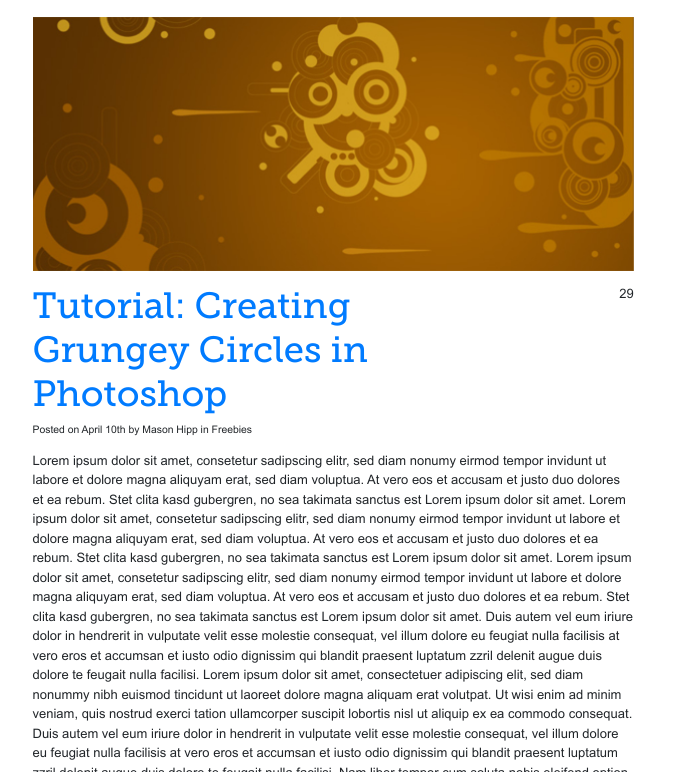
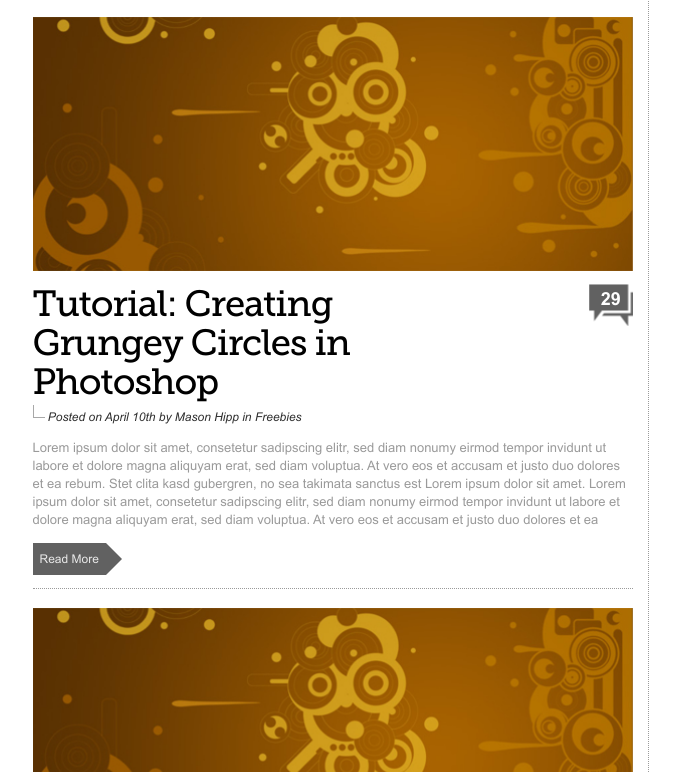
Before and after one commit to CubesFrontend/DesignBlog, a plain HTML site: page index.html in a window 1280 px wide. Shown: the part 136-908 px from the top of the page, without its empty margins (149-829 px from the left). Drawn offline with Linux system fonts and the light colour scheme; files whose address does not match are found by name.

Commit message:
news section complete

```diff
--- a/css/responsive.css
+++ b/css/responsive.css
@@ -50,6 +50,10 @@
         max-width: 947px;
     }
 
+    .left-content{
+        border-right: 1px dotted #9a9a9a;
+    }
+
 
 }
 
--- a/css/style.css
+++ b/css/style.css
@@ -15,6 +15,7 @@
 
 body{
     font-family: 'ArialMT';
+    color:#9a9a9a;
 }
 
 h1,h2,h3,h4,h5,h6,
@@ -48,3 +49,101 @@
     background: #000;
     color:#fff !important;
 }
+
+/*NEWS SECTION*/
+
+.news .news-item{
+    border-bottom: 1px dotted #9a9a9a;
+}
+.news .news-item:last-of-type{
+    border-bottom: none;
+}
+
+.news .news-item figure{
+    overflow: hidden;
+}
+
+.news .news-item figure img{
+    transition: 0.5s linear;
+}
+
+.news .news-item figure:hover img{
+    transform: scale(1.1);
+}
+
+.news-header h2{
+    line-height: 3rem;
+    letter-spacing: -1px;
+}
+
+.news-header h2 a{
+    color: #000;
+    text-decoration: none;
+}
+
+.news-header p.small{
+    font-family: 'Arial-ItalicMT';
+    color:#2e2e2e;
+    font-size: 12px !important;
+
+}
+
+.news-header p.small:before{
+    content: '';
+    display: inline-block;
+    width: 12px;
+    height: 13px;
+    border-left: 1px solid #a8a8a8;
+    border-bottom:1px solid #a8a8a8;
+    position: relative;
+    top:-3px;
+}
+
+.news-header .commets-number{
+    width: 44px;
+    height: 42px;
+    background: url('assets/comments.png') no-repeat center center;
+    font-family: 'Arial-BoldMT';
+    font-size: 18px;
+    color:#fff;
+    text-align: center;
+    line-height: 30px;
+}
+
+.news-item-description p ~ p{
+    display: none;
+}
+
+.news-item-description p{
+    line-height: 1.4rem;
+    max-height: 7rem;
+    overflow: hidden;
+
+}
+
+.news .news-item .read-more{
+    color:#e9e9e9;
+    font-size: 12px;
+    line-height: 18px;
+    padding: 7px;
+    background: #616161;
+    display: inline-block;
+    position: relative;
+    text-decoration: none;
+    transition: 0.5s linear;
+}
+.news .news-item .read-more:after{
+    content: '';
+    display: block;
+    width: 32px;
+    height: 32px;
+    position: absolute;
+    top:0;
+    left: 100%;
+    border:16px solid transparent;
+    border-left-color: #616161;
+}
+
+.news .news-item .read-more:hover{
+    margin-left: 3px;
+}
--- a/index.html
+++ b/index.html
@@ -25,7 +25,7 @@
 
             <div class="row">
                 <!--Left content start-->
-                <div class="col-12  col-lg-8">
+                <div class="col-12  col-lg-8 left-content">
 
                     <header class="py-md-4">
                         <nav class="navbar navbar-expand-md navbar-light bg-white align-items-end">
@@ -64,7 +64,7 @@
 
                             <article class="news-item pb-3 mb-4">
                                 <figure>
-                                    <a class="d-block">
+                                    <a href="#" class="d-block">
                                         <img class="d-block w-100" src="img/blog-image.jpg" alt=""/>
                                     </a>
                                 </figure>
@@ -111,7 +111,7 @@
 
                             <article class="news-item pb-3 mb-4">
                                 <figure>
-                                    <a class="d-block">
+                                    <a href="#" class="d-block">
                                         <img class="d-block w-100" src="img/blog-image.jpg" alt=""/>
                                     </a>
                                 </figure>
```
Also changed, not shown: css/assets/comments.png (added).
